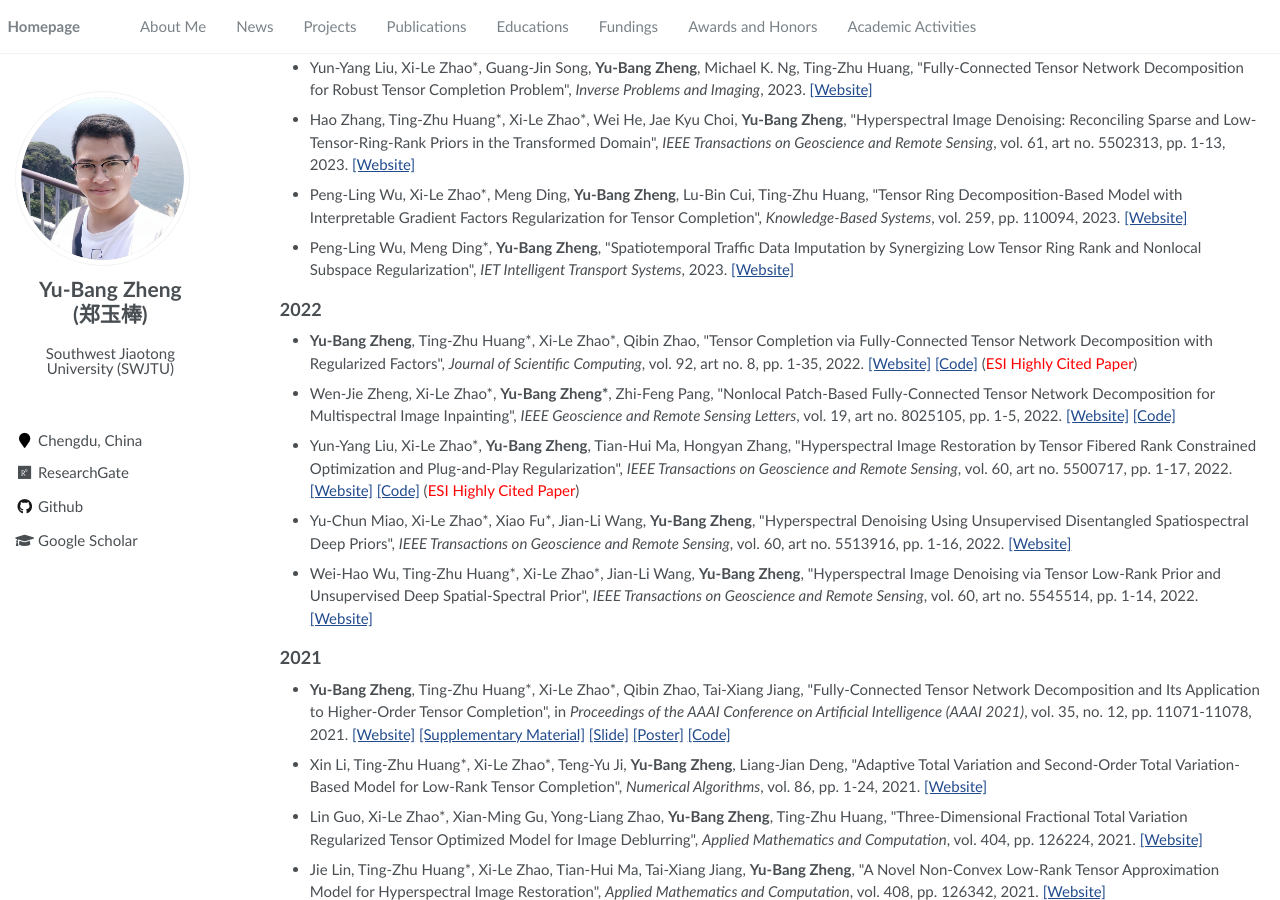
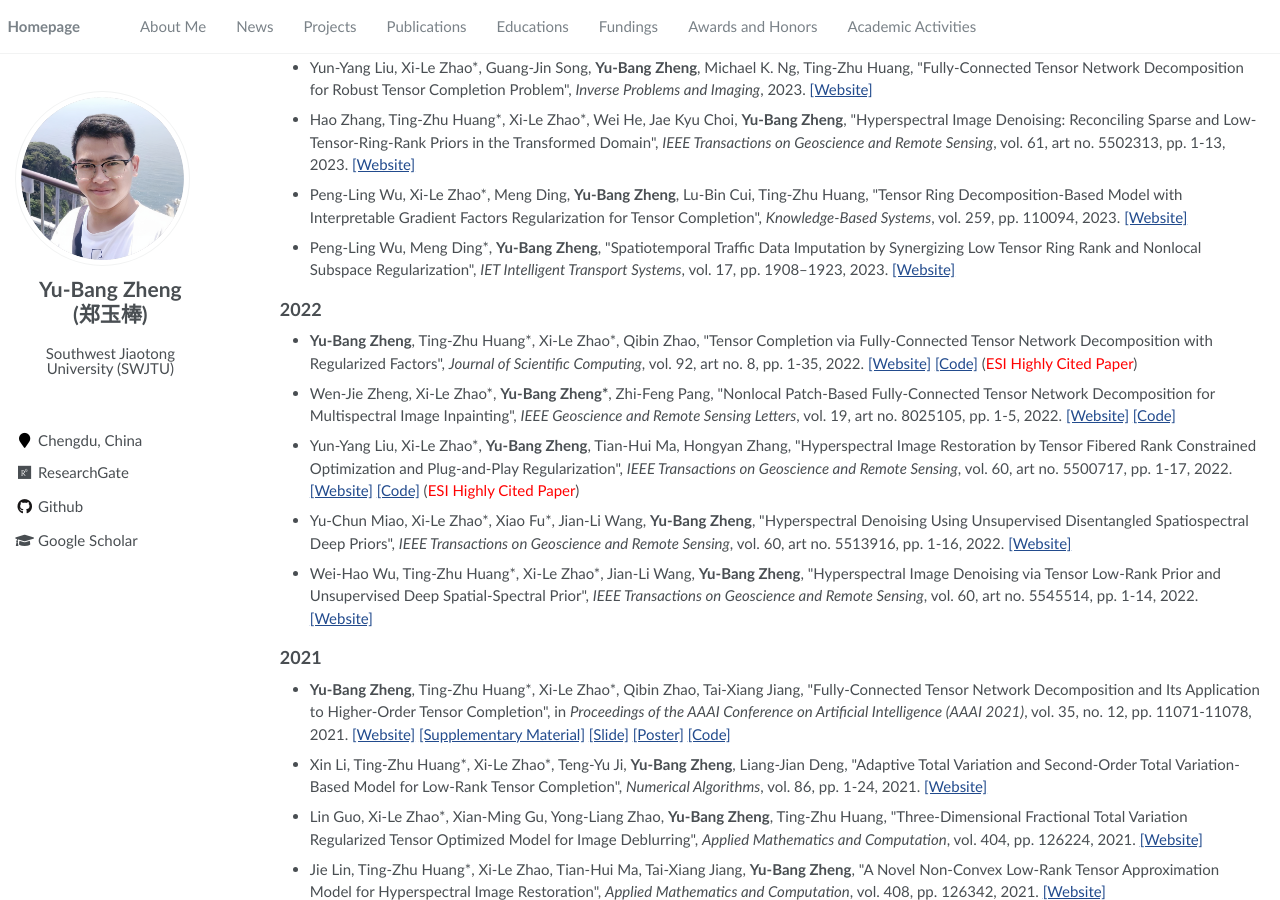
Before and after one commit to YuBangZheng/yubangzheng.github.io, a Jekyll site: the page built from pages/about.md, in a window 1280 px wide and 900 px high, scrolled down 1811 px. Built offline with Jekyll 4.4.1, drawn with Linux system fonts in a browser that asks for light colours; a script that is not in the unit is left out.

Commit message:
Update about.md

```diff
--- a/pages/about.md
+++ b/pages/about.md
@@ -111,7 +111,7 @@ My current interests include high-dimensional image processing, machine learning
 
 - Peng-Ling Wu, Xi-Le Zhao\*, Meng Ding, **Yu-Bang Zheng**, Lu-Bin Cui, Ting-Zhu Huang, \"Tensor Ring Decomposition-Based Model with Interpretable Gradient Factors Regularization for Tensor Completion\", _Knowledge-Based Systems_, vol. 259, pp. 110094, 2023. [[Website]](https://www.sciencedirect.com/science/article/abs/pii/S095070512201190X)
 
-- Peng-Ling Wu, Meng Ding\*, **Yu-Bang Zheng**, \"Spatiotemporal Traffic Data Imputation by Synergizing Low Tensor Ring Rank and Nonlocal Subspace Regularization\", _IET Intelligent Transport Systems_, 2023. [[Website]](https://ietresearch.onlinelibrary.wiley.com/doi/full/10.1049/itr2.12383)
+- Peng-Ling Wu, Meng Ding\*, **Yu-Bang Zheng**, \"Spatiotemporal Traffic Data Imputation by Synergizing Low Tensor Ring Rank and Nonlocal Subspace Regularization\", _IET Intelligent Transport Systems_, vol. 17, pp. 1908–1923, 2023. [[Website]](https://ietresearch.onlinelibrary.wiley.com/doi/full/10.1049/itr2.12383)
 
 
 ## 2022
```
